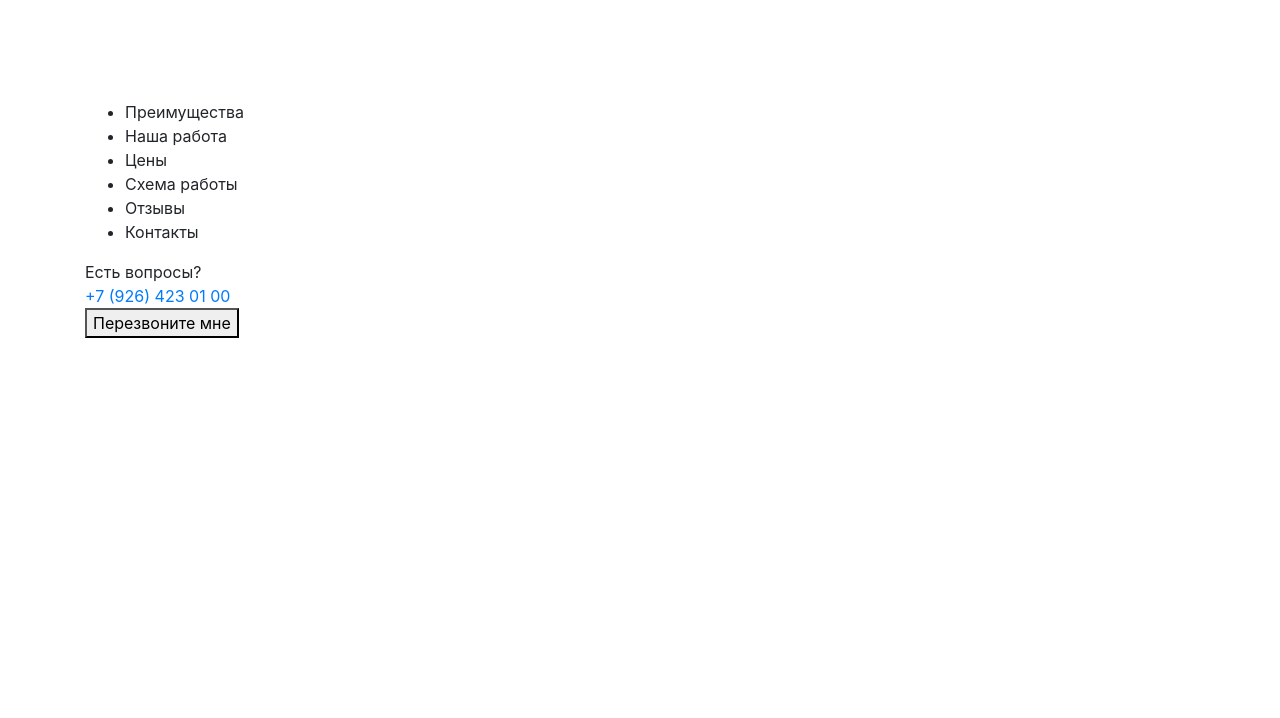
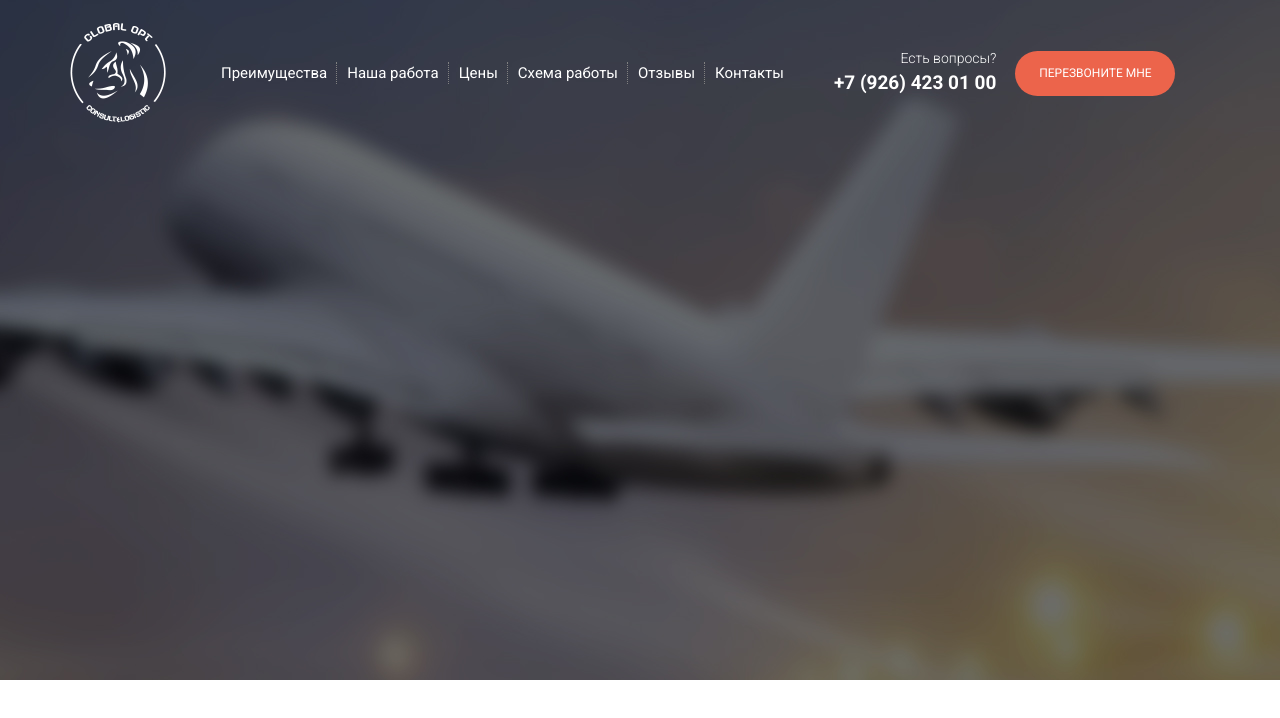
Before and after one commit to yurii-korolchuk/global, a plain HTML site: page src/index.html in a window 1280 px wide. Drawn offline with Linux system fonts and the light colour scheme.

Commit message:
Completed nav styling

```diff
--- a/src/index.html
+++ b/src/index.html
@@ -6,6 +6,7 @@
     <link rel="stylesheet" href="css/bootstrap-grid.min.css">
     <link rel="stylesheet" href="css/bootstrap-reboot.min.css">
     <link href="https://fonts.googleapis.com/css2?family=Roboto:wght@300;400;700&display=swap" rel="stylesheet">
+    <link rel="stylesheet" href="css/style.min.css">
     <title>Global Opt</title>
 </head>
 <body>
--- /dev/null
+++ b/src/sass/base/_variables.sass
@@ -0,0 +1 @@
+$main-color: #ec644b
--- /dev/null
+++ b/src/sass/blocks/_button.sass
@@ -0,0 +1,12 @@
+.button
+    width: 160px
+    height: 45px
+    background-color: $main-color
+    font-size: 12px
+    text-align: center
+    color: #ffffff
+    border: none
+    border-radius: 25px
+    text-transform: uppercase
+    &:hover
+        box-shadow: 0px 0px 10px 3px #ffffff
--- /dev/null
+++ b/src/sass/blocks/_header.sass
@@ -0,0 +1,4 @@
+.header
+    min-height: 680px
+    padding-top: 23px
+    background: url("../img/header_bg.jpg") center (center / cover) no-repeat
--- /dev/null
+++ b/src/sass/blocks/_nav.sass
@@ -0,0 +1,42 @@
+.nav
+    display: flex
+    align-items: center
+    &__menu
+        display: flex
+        margin-left: 55px
+        list-style-type: none
+        margin-bottom: 0
+    &__item
+        margin-right: 20px
+        font-size: 15px
+        color: #ffffff
+        cursor: pointer
+        position: relative
+        &::after
+            content: ''
+            display: block
+            position: absolute
+            height: 100%
+            width: 2px
+            border-right: 1px dotted grey
+            top: 0
+            right: -10px
+        &:hover
+            color: $main-color
+            border-bottom: 1px solid $main-color
+        &:last-child
+            margin-right: 0
+            &::after
+                display: none
+
+    &__phone
+        text-align: right
+        margin-left: 50px
+        margin-right: 19px
+        font-size: 14px
+        font-weight: 300
+        color: #ffffff
+        a
+            font-size: 19px
+            font-weight: bold
+            color: #ffffff
--- a/src/sass/style.sass
+++ b/src/sass/style.sass
@@ -0,0 +1,12 @@
+@import base/_variables
+@import base/_mixins
+
+@import blocks/_header
+@import blocks/_nav
+@import blocks/_button
+*
+    margin: 0
+    padding: 0
+    font-family: Roboto, sans-serif
+.container
+    padding: 0
```
Also changed, not shown: src/css/style.min.css, src/sass/base/_media.sass (added), src/sass/base/_mixins.sass (added), src/sass/base/media.sass (deleted), src/sass/css/media.min.css (added), 2 other files.
